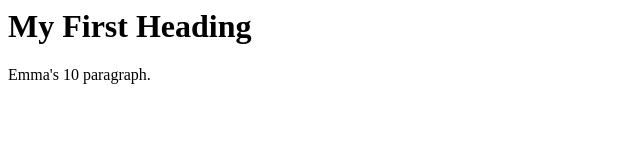
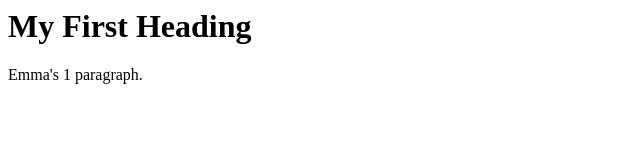
Before and after one commit to alanzha0598/docker-nginx, a plain HTML site: page src/index.html in a window 1280 px wide. Shown: the full height of the page, 0-640 px from the left. Drawn offline with Linux system fonts and the light colour scheme.

Commit message:
Update index.html

```diff
--- a/src/index.html
+++ b/src/index.html
@@ -3,7 +3,7 @@
 
 <h1>My First Heading</h1>
 
-<p>Emma's 10 paragraph.</p>
+<p>Emma's 1 paragraph.</p>
 
 </body>
 </html>
```
